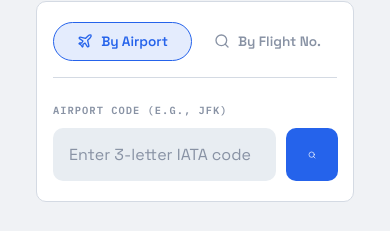
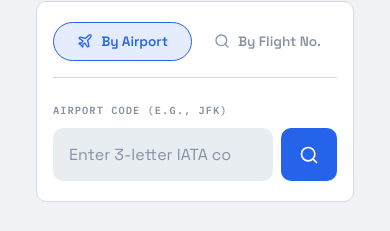
Before and after one commit to Tusharjain-19/FlightDeck, a Next.js app: page / in a window 390 px wide. Shown: the part 249-480 px from the top of the page. Built offline with nearby package versions, Linux system fonts and the light colour scheme.

Commit message:
Fix search bar layout overlap and trajectory header wrapping on mobile

```diff
--- a/components/FlightTrajectory.module.css
+++ b/components/FlightTrajectory.module.css
@@ -19,6 +19,7 @@
 .headerLeft {
   display: flex;
   align-items: center;
+  flex-wrap: wrap;
   gap: 12px;
 }
 
@@ -41,6 +42,8 @@
 .headerRight {
   display: flex;
   align-items: center;
+  flex-wrap: wrap;
+  gap: 8px;
 }
 
 .statusPill {
@@ -187,19 +190,31 @@
 /* Responsive */
 @media (max-width: 600px) {
   .header {
-    padding: 12px 16px;
+    flex-direction: column;
+    align-items: flex-start;
+    gap: 12px;
+    padding: 16px;
   }
 
   .telemetry {
-    padding: 12px 16px 0;
+    padding: 16px 16px 0;
+    gap: 8px;
+  }
+
+  .gauge {
+    flex: 1 1 calc(50% - 8px);
+    padding: 10px 12px;
+    flex-wrap: wrap;
   }
 
   .timerBar {
-    padding: 12px 16px 14px;
+    padding: 16px;
+    flex-wrap: wrap;
+    gap: 12px;
   }
 
   .gaugeValue {
-    font-size: 1.2rem;
+    font-size: 1.25rem;
   }
 
   .progressPercent {
--- a/components/SearchInterface.module.css
+++ b/components/SearchInterface.module.css
@@ -62,7 +62,8 @@
 
 .inputGroup {
   display: flex;
-  gap: 10px;
+  gap: 8px;
+  position: relative;
 }
 
 .input {
@@ -95,12 +96,13 @@
   background-color: var(--accent);
   color: #ffffff;
   border-radius: var(--radius-md);
-  padding: 0 22px;
+  padding: 0;
+  width: 56px;
+  flex-shrink: 0;
   display: flex;
   align-items: center;
   justify-content: center;
   transition: all 0.2s ease;
-  min-width: 52px;
 }
 
 .submitBtn:hover:not(:disabled) {
@@ -143,12 +145,18 @@
 
   .input {
     padding: 14px;
+    padding-right: 40px; /* make room for absolute clear button */
     font-size: 1rem;
+    width: 100%;
   }
 }
 
 /* Clear Button */
 .clearBtn {
+  position: absolute;
+  right: 64px; /* submit button width (56) + gap (8) */
+  top: 50%;
+  transform: translateY(-50%);
   background: none;
   border: none;
   color: var(--text-muted);
```
